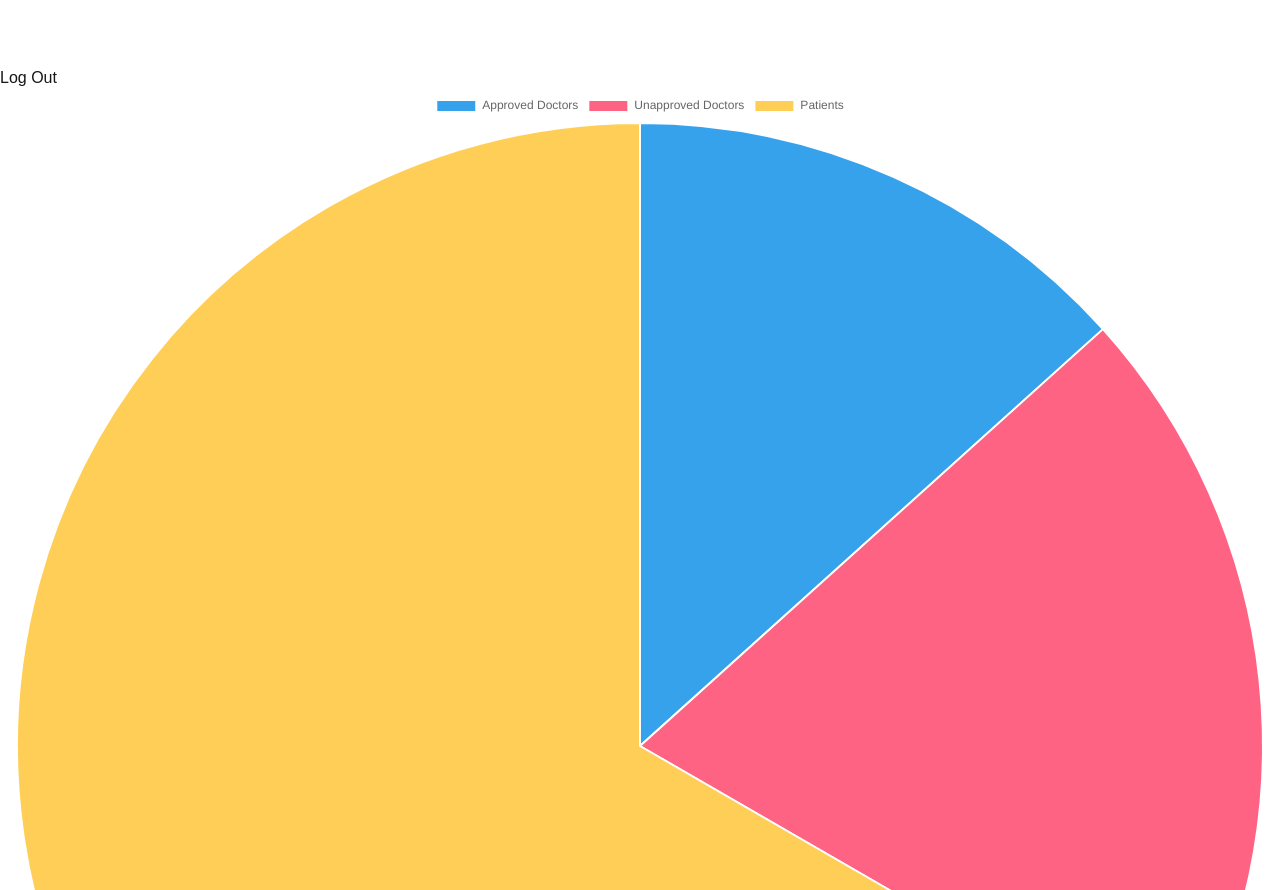
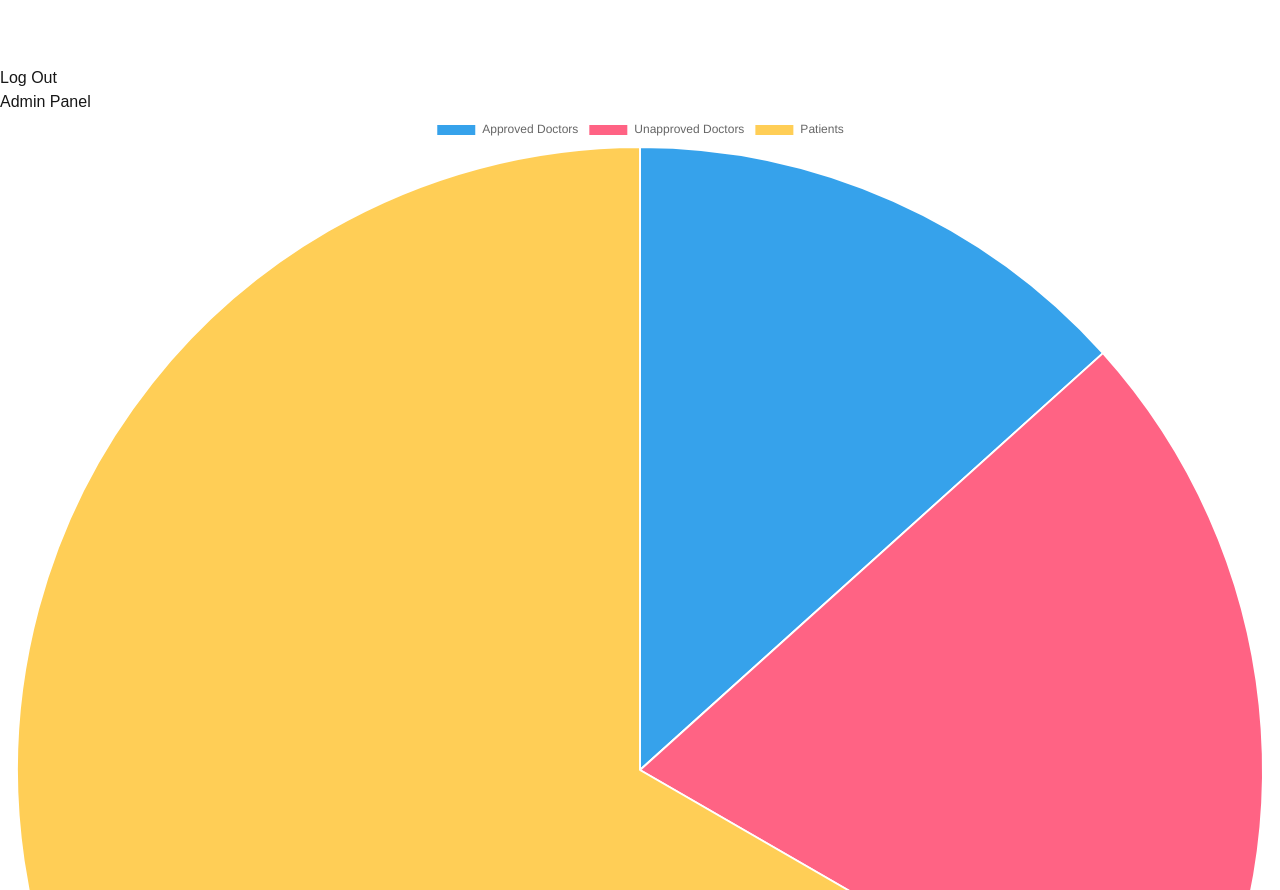
Before and after one commit to nimeshdangi/CareX, a Next.js app: page /admin in a window 1280 px wide. Shown: the part 1958-2848 px from the top of the page. Built offline with nearby package versions, Linux system fonts and the light colour scheme.

Commit message:
Admin Panel changes

```diff
--- a/src/app/admin/page.js
+++ b/src/app/admin/page.js
@@ -41,6 +41,7 @@ const AdminPanel = () => {
     return (
         <AdminSideBar>
             <div>
+                <h1>Admin Panel</h1>
                 <div className="w-1/3 mx-auto">
                     <Pie
                         data={{
```
